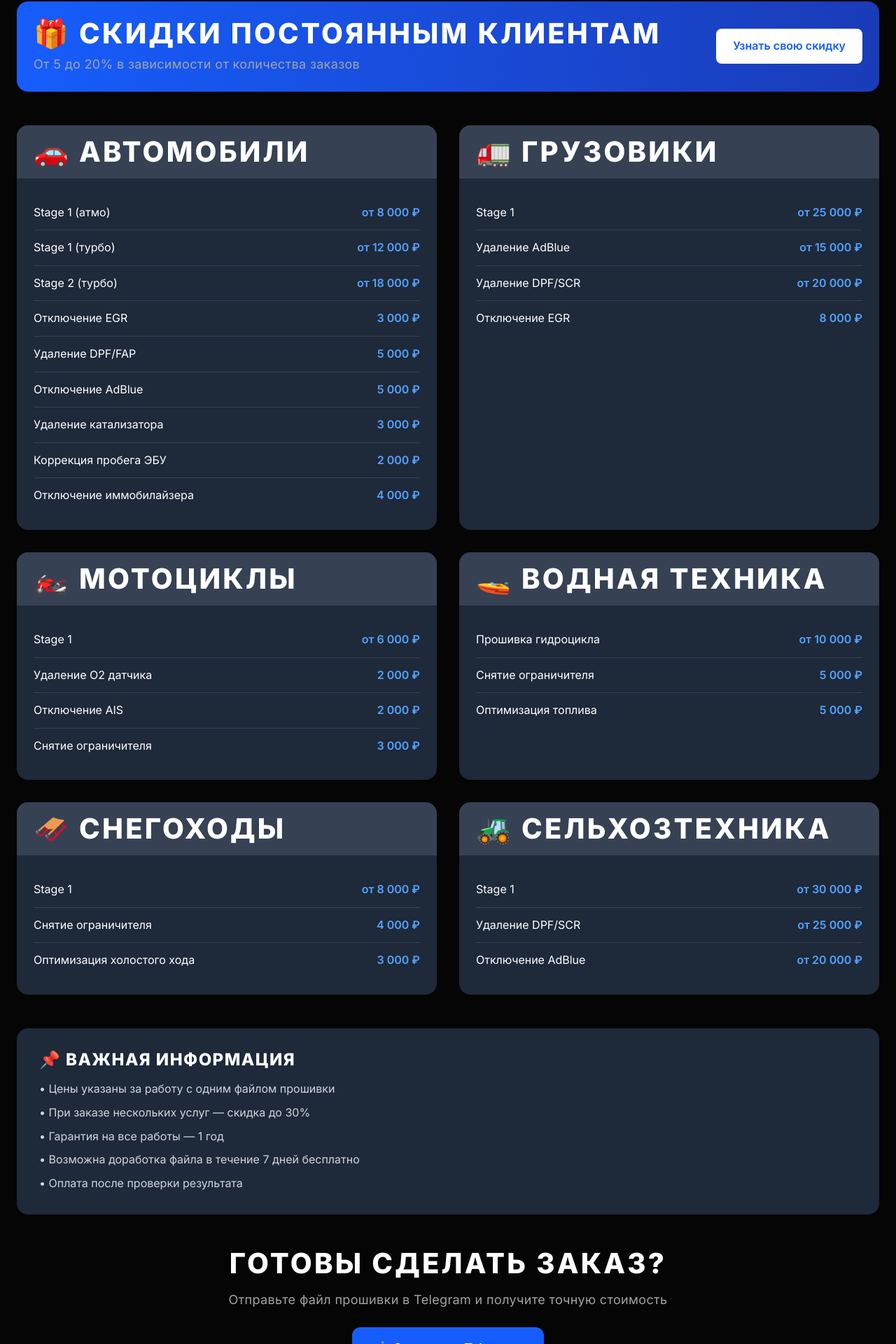
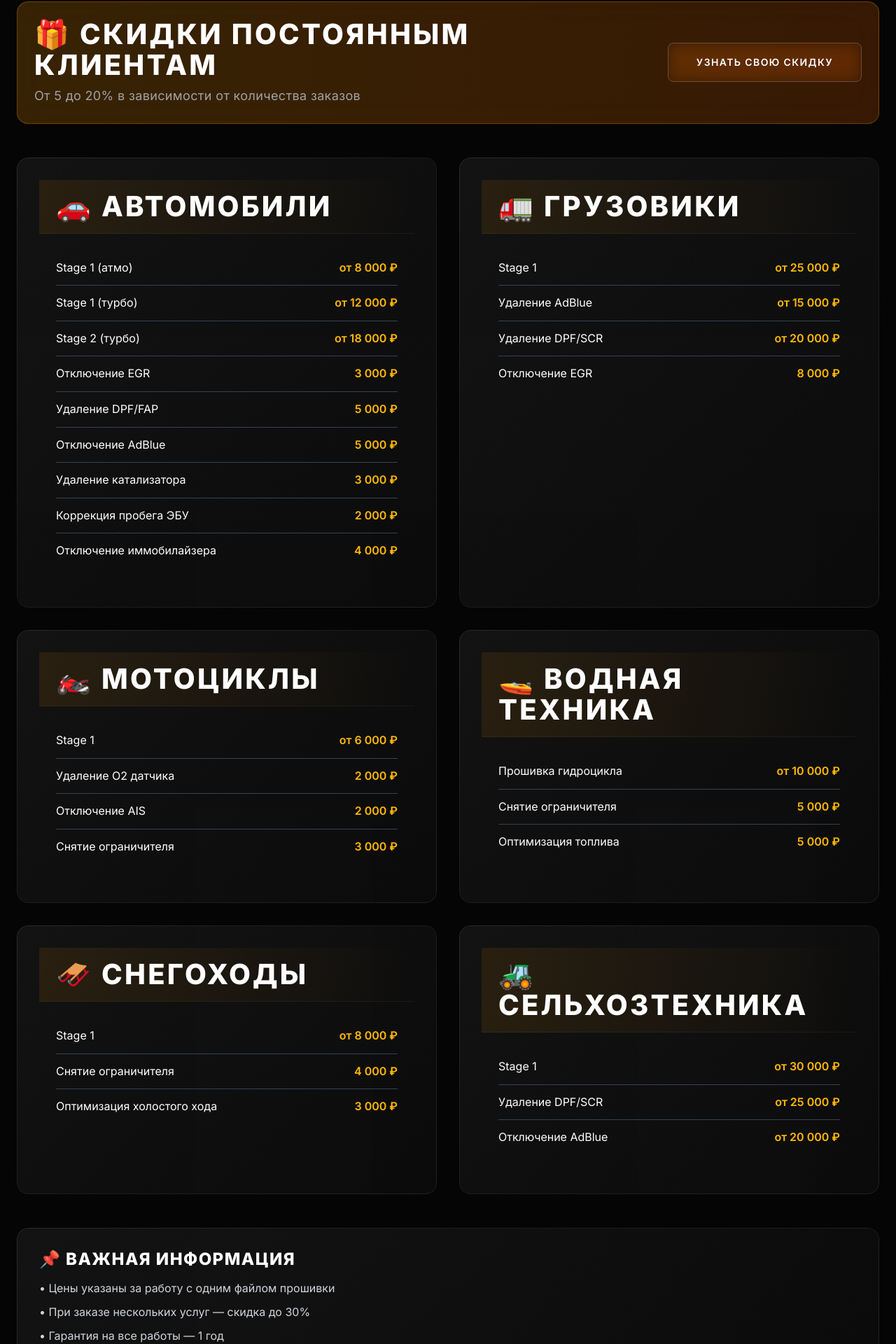
Before and after one commit to Bocha0406/motorsoft-frontend, a Next.js app: page /price in a window 1280 px wide. Shown: the part 319-2239 px from the top of the page at 70% size. Built offline with nearby package versions, Linux system fonts and the light colour scheme.

Commit message:
🎨 Premium redesign: All pages unified style with card class and amber accents

```diff
--- a/src/app/about/page.tsx
+++ b/src/app/about/page.tsx
@@ -41,7 +41,7 @@ export default function AboutPage() {
             </p>
           </div>
 
-          <div className="bg-gray-800 rounded-2xl p-8">
+          <div className="card">
             <h2 className="text-2xl font-bold mb-6">Наши преимущества</h2>
             <ul className="space-y-4">
               {[
--- a/src/app/catalog/page.tsx
+++ b/src/app/catalog/page.tsx
@@ -31,7 +31,7 @@ export default function CatalogPage() {
             <Link
               key={cat.id}
               href={`/catalog/${cat.slug}`}
-              className="group bg-gray-800 hover:bg-gray-750 rounded-2xl p-8 transition-all hover:scale-[1.02] hover:shadow-xl hover:shadow-blue-500/10"
+              className="group card"
             >
               <div className="text-6xl mb-4">{cat.icon}</div>
               <h2 className="text-2xl font-bold mb-2 group-hover:text-blue-400 transition">
--- a/src/app/contacts/page.tsx
+++ b/src/app/contacts/page.tsx
@@ -33,7 +33,7 @@ export default function ContactsPage() {
               <a
                 href="https://t.me/MotorSoftBot"
                 target="_blank"
-                className="flex items-center gap-4 bg-gray-800 hover:bg-gray-700 rounded-xl p-6 transition group"
+                className="card flex items-center gap-4 group"
               >
                 <div className="w-14 h-14 bg-blue-500 rounded-full flex items-center justify-center text-2xl">
                   🤖
@@ -49,7 +49,7 @@ export default function ContactsPage() {
               {/* Phone */}
               <a
                 href="tel:+79000000000"
-                className="flex items-center gap-4 bg-gray-800 hover:bg-gray-700 rounded-xl p-6 transition group"
+                className="card flex items-center gap-4 group"
               >
                 <div className="w-14 h-14 bg-green-500 rounded-full flex items-center justify-center text-2xl">
                   📞
@@ -65,7 +65,7 @@ export default function ContactsPage() {
               {/* Email */}
               <a
                 href="mailto:info@motorsoft.pro"
-                className="flex items-center gap-4 bg-gray-800 hover:bg-gray-700 rounded-xl p-6 transition group"
+                className="card flex items-center gap-4 group"
               >
                 <div className="w-14 h-14 bg-red-500 rounded-full flex items-center justify-center text-2xl">
                   ✉️
@@ -82,7 +82,7 @@ export default function ContactsPage() {
               <a
                 href="https://wa.me/79000000000"
                 target="_blank"
-                className="flex items-center gap-4 bg-gray-800 hover:bg-gray-700 rounded-xl p-6 transition group"
+                className="card flex items-center gap-4 group"
               >
                 <div className="w-14 h-14 bg-green-600 rounded-full flex items-center justify-center text-2xl">
                   💬
@@ -100,7 +100,7 @@ export default function ContactsPage() {
           {/* Info Card */}
           <div className="space-y-6">
             {/* Working hours */}
-            <div className="bg-gray-800 rounded-xl p-6">
+            <div className="card">
               <h3 className="font-semibold mb-4 flex items-center gap-2">
                 <span className="text-2xl">🕐</span> Режим работы
               </h3>
@@ -112,7 +112,7 @@ export default function ContactsPage() {
             </div>
 
             {/* Location */}
-            <div className="bg-gray-800 rounded-xl p-6">
+            <div className="card">
               <h3 className="font-semibold mb-4 flex items-center gap-2">
                 <span className="text-2xl">📍</span> Расположение
               </h3>
--- a/src/app/faq/page.tsx
+++ b/src/app/faq/page.tsx
@@ -82,7 +82,7 @@ export default function FAQPage() {
           {faqItems.map((item, i) => (
             <details
               key={i}
-              className="group bg-gray-800 rounded-xl overflow-hidden"
+              className="group card overflow-hidden"
             >
               <summary className="flex items-center justify-between p-6 cursor-pointer list-none">
                 <h3 className="font-semibold pr-4">{item.question}</h3>
@@ -96,7 +96,7 @@ export default function FAQPage() {
         </div>
 
         {/* CTA */}
-        <div className="mt-16 bg-gray-800 rounded-2xl p-8 text-center max-w-3xl mx-auto">
+        <div className="mt-16 card text-center max-w-3xl mx-auto">
           <h2 className="text-2xl font-bold mb-4">Остались вопросы?</h2>
           <p className="text-gray-400 mb-6">
             Напишите нам в Telegram — ответим в течение 5 минут
@@ -104,7 +104,7 @@ export default function FAQPage() {
           <a
             href="https://t.me/MotorSoftBot"
             target="_blank"
-            className="bg-blue-600 hover:bg-blue-700 px-8 py-4 rounded-xl font-semibold text-lg transition inline-flex items-center gap-2"
+            className="btn-gradient inline-flex items-center gap-2 text-lg"
           >
             🤖 Задать вопрос в Telegram
           </a>
--- a/src/app/price/page.tsx
+++ b/src/app/price/page.tsx
@@ -85,18 +85,18 @@ export default function PricePage() {
         </p>
 
         {/* Discount Banner */}
-        <div className="bg-gradient-to-r from-blue-600 to-blue-800 rounded-2xl p-6 mb-12">
+        <div className="bg-gradient-to-r from-amber-500/20 to-orange-500/20 border border-amber-500/30 backdrop-blur-xl rounded-2xl p-6 mb-12">
           <div className="flex flex-col md:flex-row items-center justify-between gap-4">
             <div>
               <h2 className="text-2xl font-bold">🎁 Скидки постоянным клиентам</h2>
-              <p className="text-blue-100 mt-2">
+              <p className="text-amber-100 mt-2">
                 От 5 до 20% в зависимости от количества заказов
               </p>
             </div>
             <a
               href="https://t.me/MotorSoftBot"
               target="_blank"
-              className="bg-white text-blue-600 px-6 py-3 rounded-lg font-semibold hover:bg-gray-100 transition whitespace-nowrap"
+              className="btn-secondary whitespace-nowrap"
             >
               Узнать свою скидку
             </a>
@@ -106,8 +106,8 @@ export default function PricePage() {
         {/* Price Tables */}
         <div className="grid md:grid-cols-2 gap-8">
           {Object.entries(priceList).map(([key, category]) => (
-            <div key={key} className="bg-gray-800 rounded-2xl overflow-hidden">
-              <div className="bg-gray-700 px-6 py-4">
+            <div key={key} className="card overflow-hidden">
+              <div className="bg-gradient-to-r from-amber-500/10 to-transparent border-b border-white/5 px-6 py-4">
                 <h2 className="text-xl font-bold">{category.title}</h2>
               </div>
               <div className="p-6">
@@ -119,7 +119,7 @@ export default function PricePage() {
                         className="border-b border-gray-700 last:border-0"
                       >
                         <td className="py-3">{item.name}</td>
-                        <td className="py-3 text-right font-semibold text-blue-400">
+                        <td className="py-3 text-right font-semibold text-amber-400">
                           {item.price}
                         </td>
                       </tr>
@@ -132,7 +132,7 @@ export default function PricePage() {
         </div>
 
         {/* Note */}
-        <div className="mt-12 bg-gray-800 rounded-2xl p-8">
+        <div className="mt-12 card">
           <h3 className="text-xl font-bold mb-4">📌 Важная информация</h3>
           <ul className="space-y-2 text-gray-300">
             <li>• Цены указаны за работу с одним файлом прошивки</li>
@@ -152,7 +152,7 @@ export default function PricePage() {
           <a
             href="https://t.me/MotorSoftBot"
             target="_blank"
-            className="bg-blue-600 hover:bg-blue-700 px-8 py-4 rounded-xl font-semibold text-lg transition inline-flex items-center gap-2"
+            className="btn-gradient inline-flex items-center gap-2 text-lg"
           >
             🤖 Заказать в Telegram
           </a>
```
